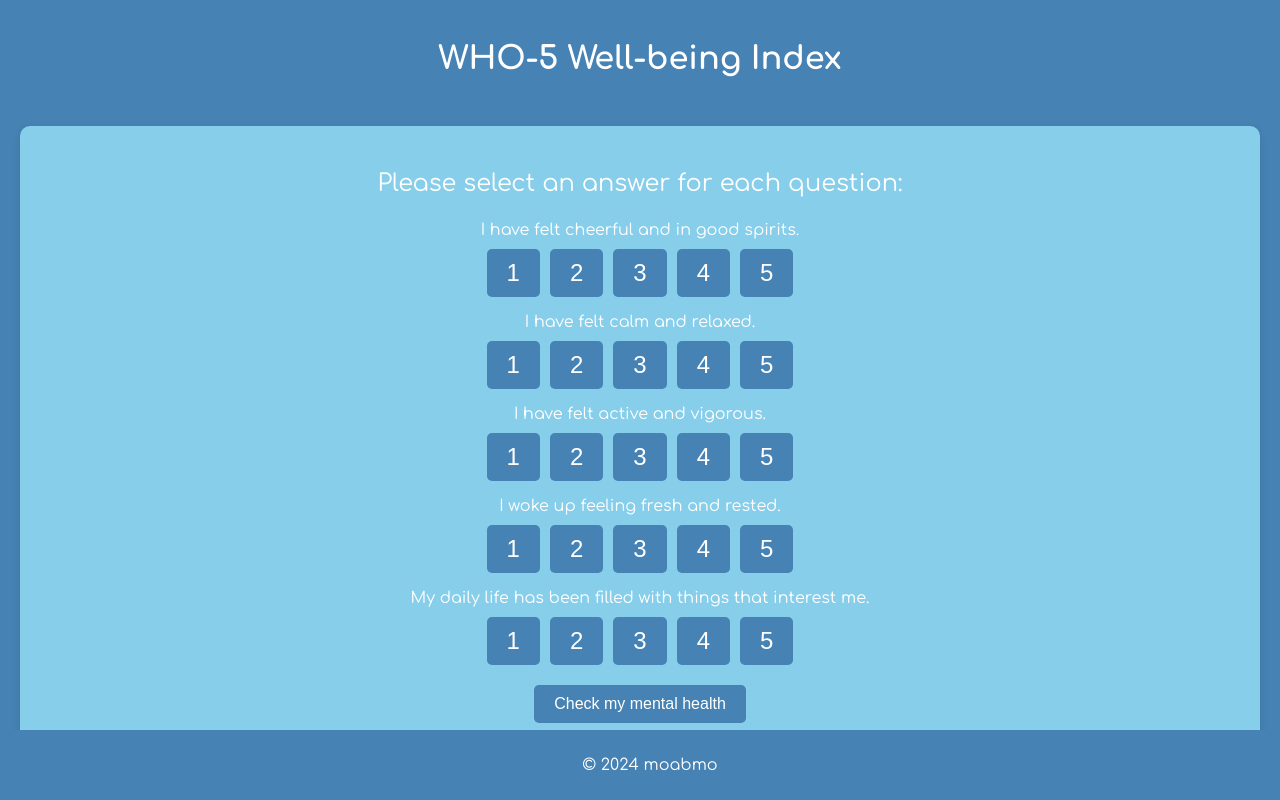
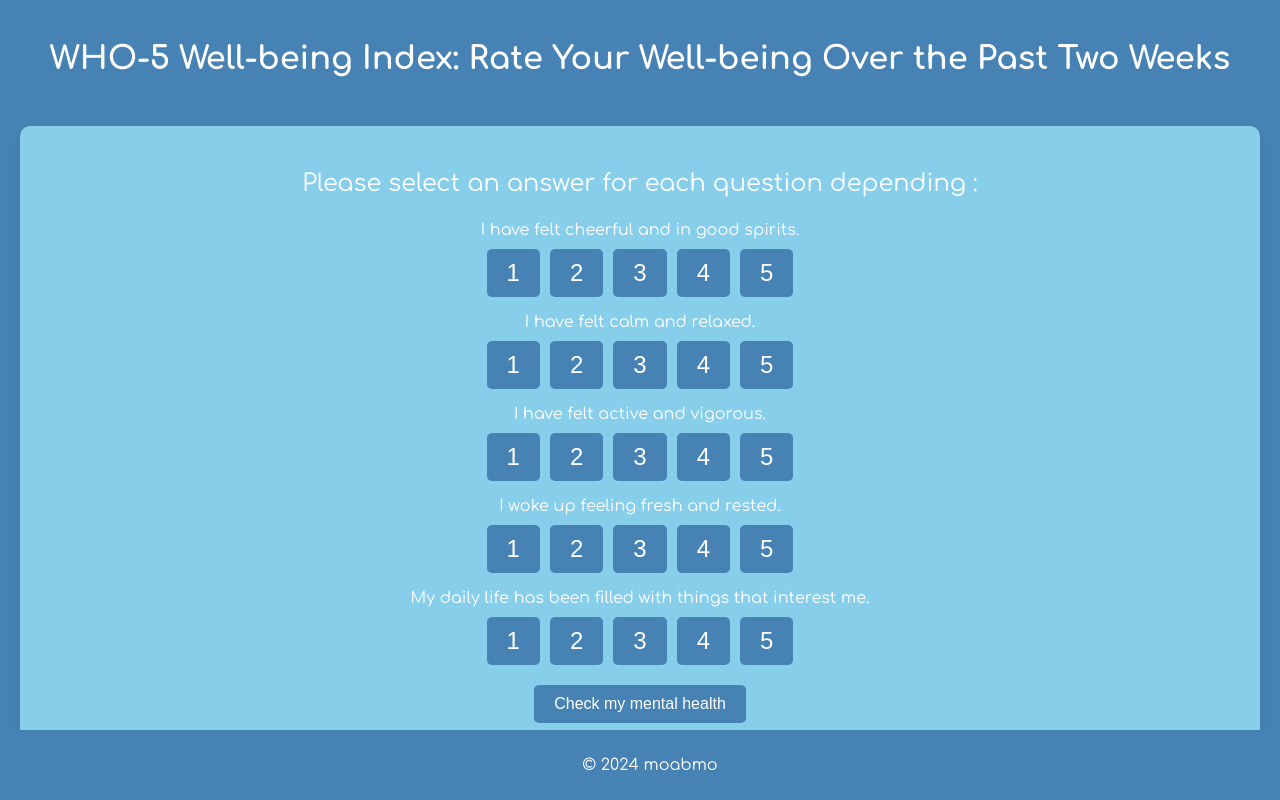
Before and after one commit to moabmo/who5wellbeing, a React (Create React App) app: page / in a window 1280 px wide. Built offline with nearby package versions, Linux system fonts and the light colour scheme.

Commit message:
updated title

```diff
--- a/src/App.js
+++ b/src/App.js
@@ -52,10 +52,10 @@ function App() {
   return (
     <div className="App">
       <header className="App-header">
-        <h1>WHO-5 Well-being Index</h1>
+        <h1>WHO-5 Well-being Index: Rate Your Well-being Over the Past Two Weeks</h1>
         {!showResult ? (
           <div className="question-container">
-            <p className="instruction">Please select an answer for each question:</p>
+            <p className="instruction">Please select an answer for each question depending :</p>
             {questions.map((question, index) => (
               <div key={index} className="question">
                 <p className="question-text">{question}</p>
```
